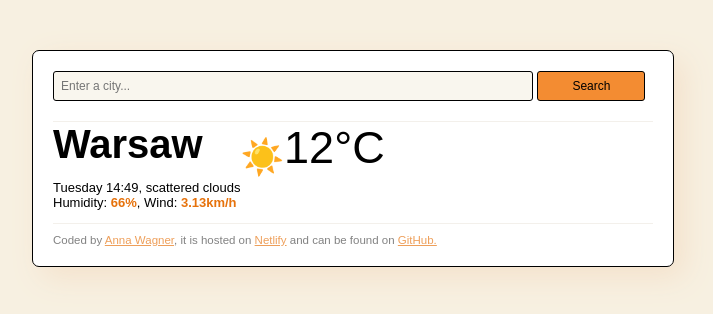
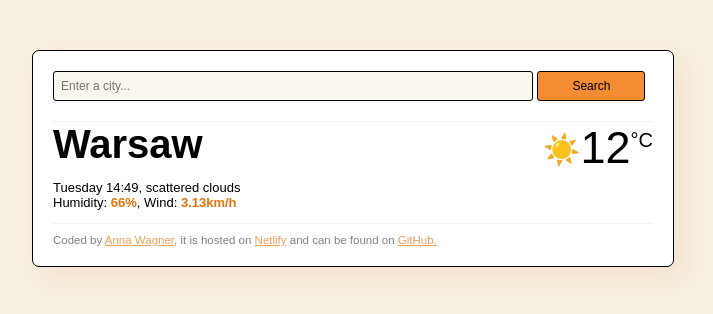
Before and after one commit to lemur-wagner/my-own-weather-app, a plain HTML site: page index.html in a window 1280 px wide. Shown: the whole page, without its empty margins (287-1000 px from the left). Drawn offline with nearby package versions, Linux system fonts and the light colour scheme; a web font is replaced by a local one.

Commit message:
Update style.css

```diff
--- a/src/style.css
+++ b/src/style.css
@@ -36,6 +36,7 @@ a {
 }
 .weather-app-data {
   display: flex;
+  justify-content: space-between;
 }
 .search-form-input {
   background-color: rgb(249, 246, 238);
@@ -59,15 +60,17 @@ a {
   color: #e6720c;
 }
 .weather-app-temperature-icon {
-  font-size: 35px;
-  margin-top: 15px;
+  font-size: 30px;
+  margin-top: 10px;
 }
 
-.weather-app-temperature-value,
-.weather-app-temperature-unit {
+.weather-app-temperature-value {
   font-size: 45px;
 }
-
+.weather-app-temperature-unit {
+  font-size: 20px;
+  margin-top: 7px;
+}
 .weather-app-temperature {
   display: flex;
 }
```
